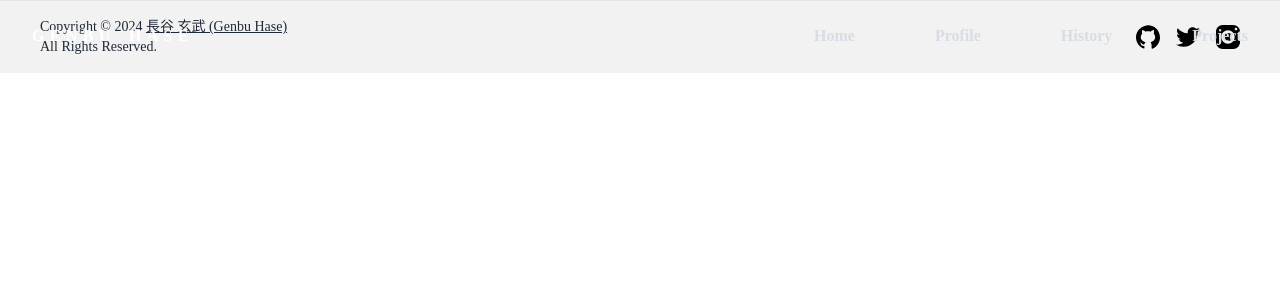
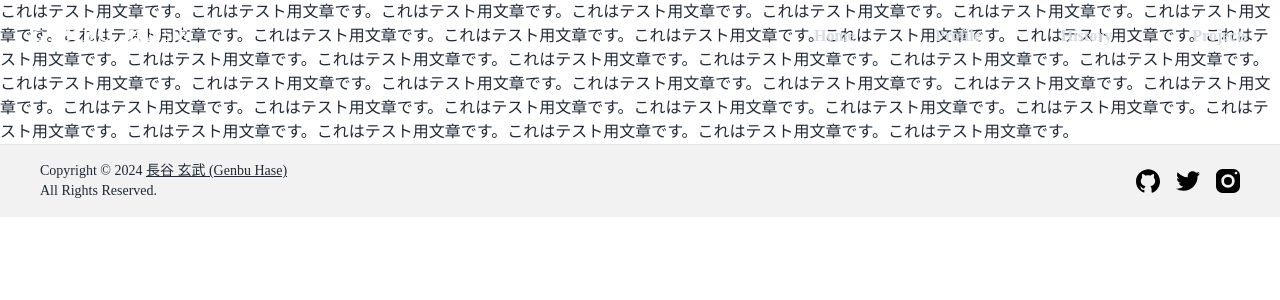
Before and after one commit to GenbuHase/GenbuHase, a Nuxt app: page /history in a window 1280 px wide. Shown: the top 300 px of the page. Built offline with nearby package versions, Linux system fonts and the light colour scheme; a web font is replaced by a local one.

Commit message:
0.1.0.7 + /profile, /history, /projectsを仮設置

```diff
--- a/package.json
+++ b/package.json
@@ -1,7 +1,7 @@
 {
   "type": "module",
   "name": "genbuhase-portfolio",
-  "version": "0.1.0.6",
+  "version": "0.1.0.7",
   "description": "GenbuHase's Portfolio",
   "author": "Genbu Hase (https://genbuhase.github.io/)",
   "main": "index.js",
--- /dev/null
+++ b/pages/history.vue
@@ -0,0 +1,9 @@
+<template>
+  <div>
+    これはテスト用文章です。これはテスト用文章です。これはテスト用文章です。これはテスト用文章です。これはテスト用文章です。これはテスト用文章です。これはテスト用文章です。これはテスト用文章です。これはテスト用文章です。これはテスト用文章です。これはテスト用文章です。これはテスト用文章です。これはテスト用文章です。これはテスト用文章です。これはテスト用文章です。これはテスト用文章です。これはテスト用文章です。これはテスト用文章です。これはテスト用文章です。これはテスト用文章です。これはテスト用文章です。これはテスト用文章です。これはテスト用文章です。これはテスト用文章です。これはテスト用文章です。これはテスト用文章です。これはテスト用文章です。これはテスト用文章です。これはテスト用文章です。これはテスト用文章です。これはテスト用文章です。これはテスト用文章です。これはテスト用文章です。これはテスト用文章です。これはテスト用文章です。これはテスト用文章です。これはテスト用文章です。これはテスト用文章です。これはテスト用文章です。
+  </div>
+</template>
+
+<style lang="scss" scoped>
+
+</style>
--- /dev/null
+++ b/pages/projects.vue
@@ -0,0 +1,9 @@
+<template>
+  <div>
+    これはテスト用文章です。これはテスト用文章です。これはテスト用文章です。これはテスト用文章です。これはテスト用文章です。これはテスト用文章です。これはテスト用文章です。これはテスト用文章です。これはテスト用文章です。これはテスト用文章です。これはテスト用文章です。これはテスト用文章です。これはテスト用文章です。これはテスト用文章です。これはテスト用文章です。これはテスト用文章です。これはテスト用文章です。これはテスト用文章です。これはテスト用文章です。これはテスト用文章です。これはテスト用文章です。これはテスト用文章です。これはテスト用文章です。これはテスト用文章です。これはテスト用文章です。これはテスト用文章です。これはテスト用文章です。これはテスト用文章です。これはテスト用文章です。これはテスト用文章です。これはテスト用文章です。これはテスト用文章です。これはテスト用文章です。これはテスト用文章です。これはテスト用文章です。これはテスト用文章です。これはテスト用文章です。これはテスト用文章です。これはテスト用文章です。
+  </div>
+</template>
+
+<style lang="scss" scoped>
+
+</style>
```
Also changed, not shown: 1 other file (tests, documents, lock files or other folders).
